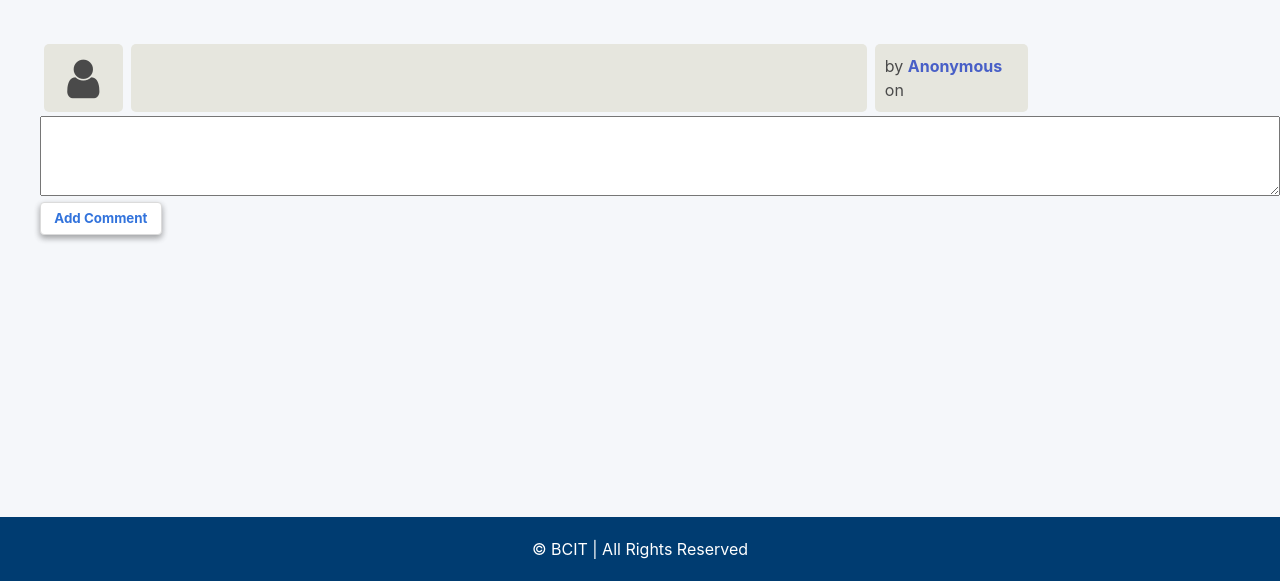
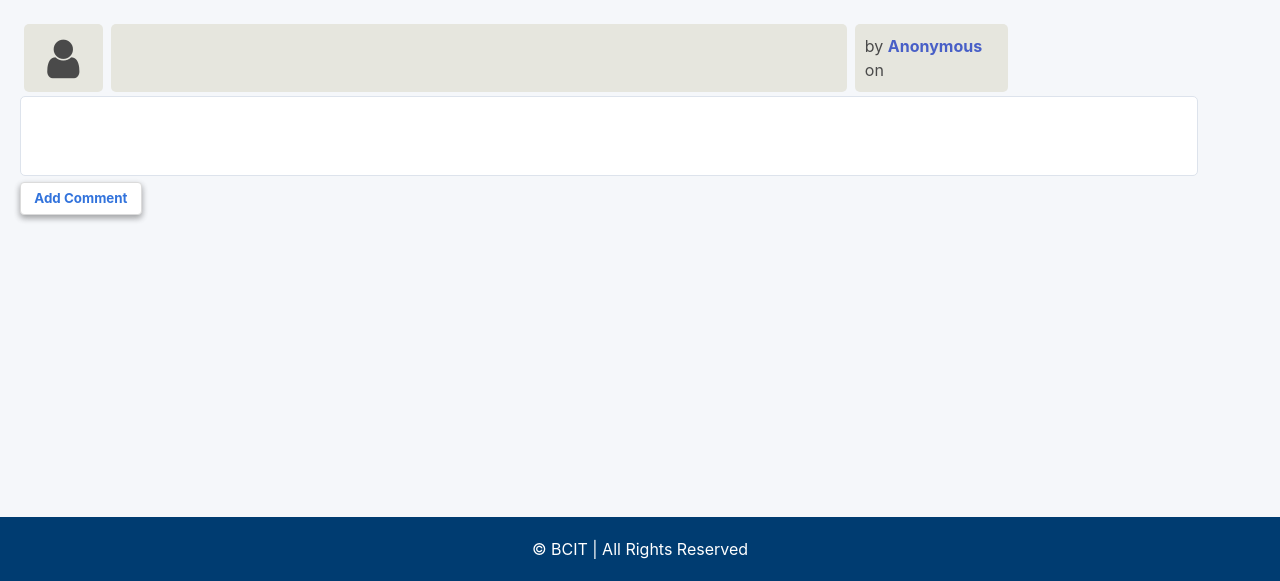
Before and after one commit to naasiz/ACIT-2911, a Flask app: template projects/templates/thread_detailed.html in a window 1280 px wide. Shown: the part 219-800 px from the top of the page. Run offline with Flask 3, Linux system fonts and the light colour scheme; the template is opened without the code that fills it, so the values that code supplies are empty; parts of the project's set-up code (start-up, migrations or seed data) failed here and were passed over.

Commit message:
Prepare to push direction

```diff
--- a/projects/static/homepage.css
+++ b/projects/static/homepage.css
@@ -91,15 +91,19 @@
 
 /* For the smartphones */
 @media screen and (max-width: 1024px) {
-    .container{
+    /* .container{
         margin: 10px;
         padding: 10px;
-    }
+    } */
 
     .subforum-row{
         display: grid;
         grid-template-columns: 25% 75%;
         grid-template-rows: 65% 45%;
+    }
+
+    .subforum-row:not(:nth-child(2)) {
+        margin-top: 20px;
     }
 
     .subforum-devider{
--- a/projects/templates/thread_detailed.html
+++ b/projects/templates/thread_detailed.html
@@ -2,7 +2,7 @@
 <!--starts here-->
 <body>
   <div style="display: flex; flex-direction: column; height: calc(100dvh - 219px); width: 100vw;">
-    <div class="container">
+    <div style="padding: 20px 20px 0px 20px;">
       <div class="subforum-row">
         <div class="subforum-icon subforum-column center">
             <i class="fa fa-user center"></i>
@@ -101,5 +101,20 @@
         <span>&copy;  BCIT | All Rights Reserved</span>
     </footer>
   </div>
+  <style>
+    textarea {
+
+    width: 95%;
+    padding: 13px 22px;
+    border-radius: 5px;
+    border: 1px solid #dde3ec;
+    background: #ffffff;
+    font-weight: 500;
+    font-size: 16px;
+    color: #07074d;
+    outline: none;
+    resize: none;
+    }
+  </style>
 </body>
 {% endblock %}
```
Also changed, not shown: projects/auth.py (+17 -1 lines).
